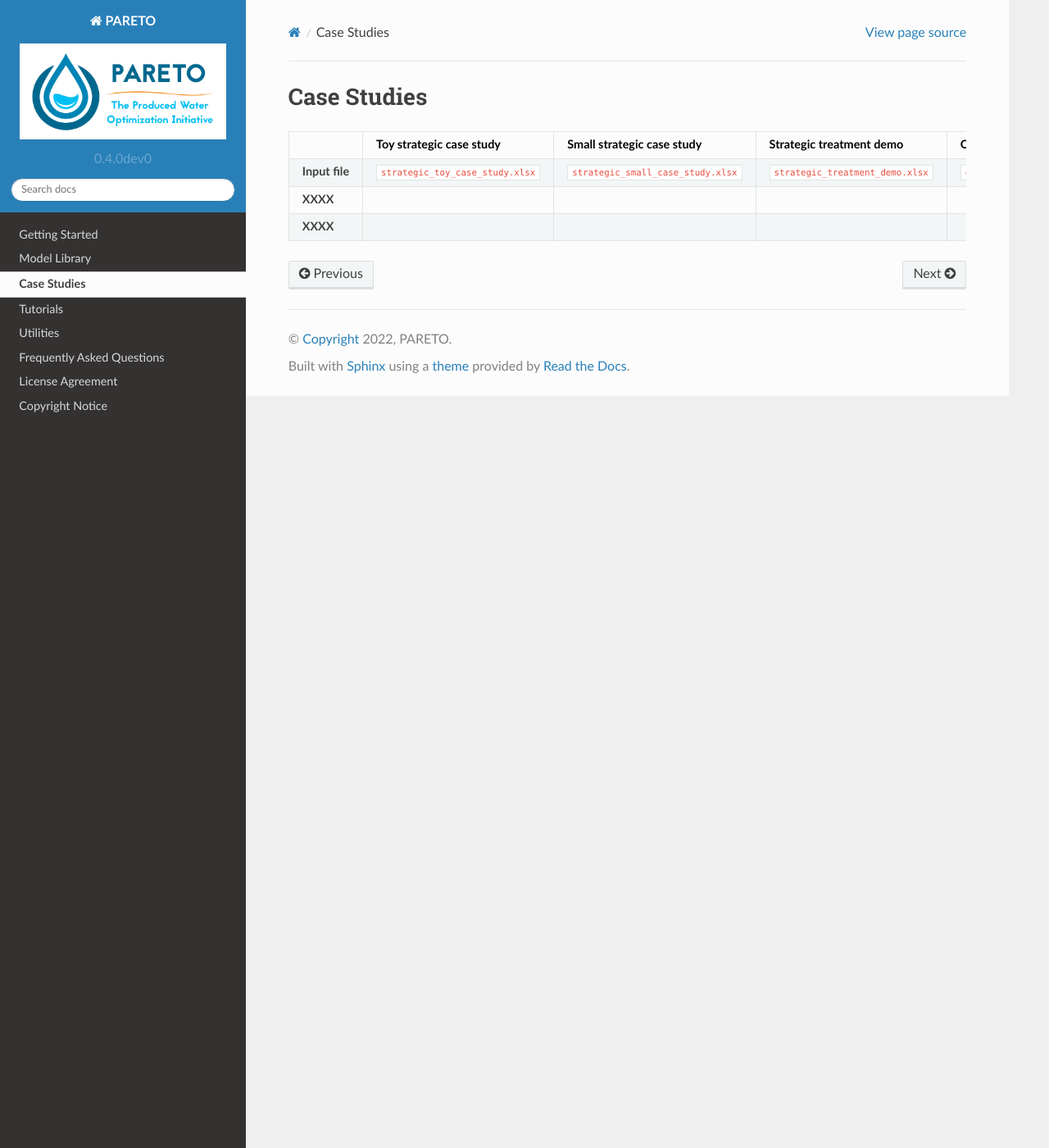
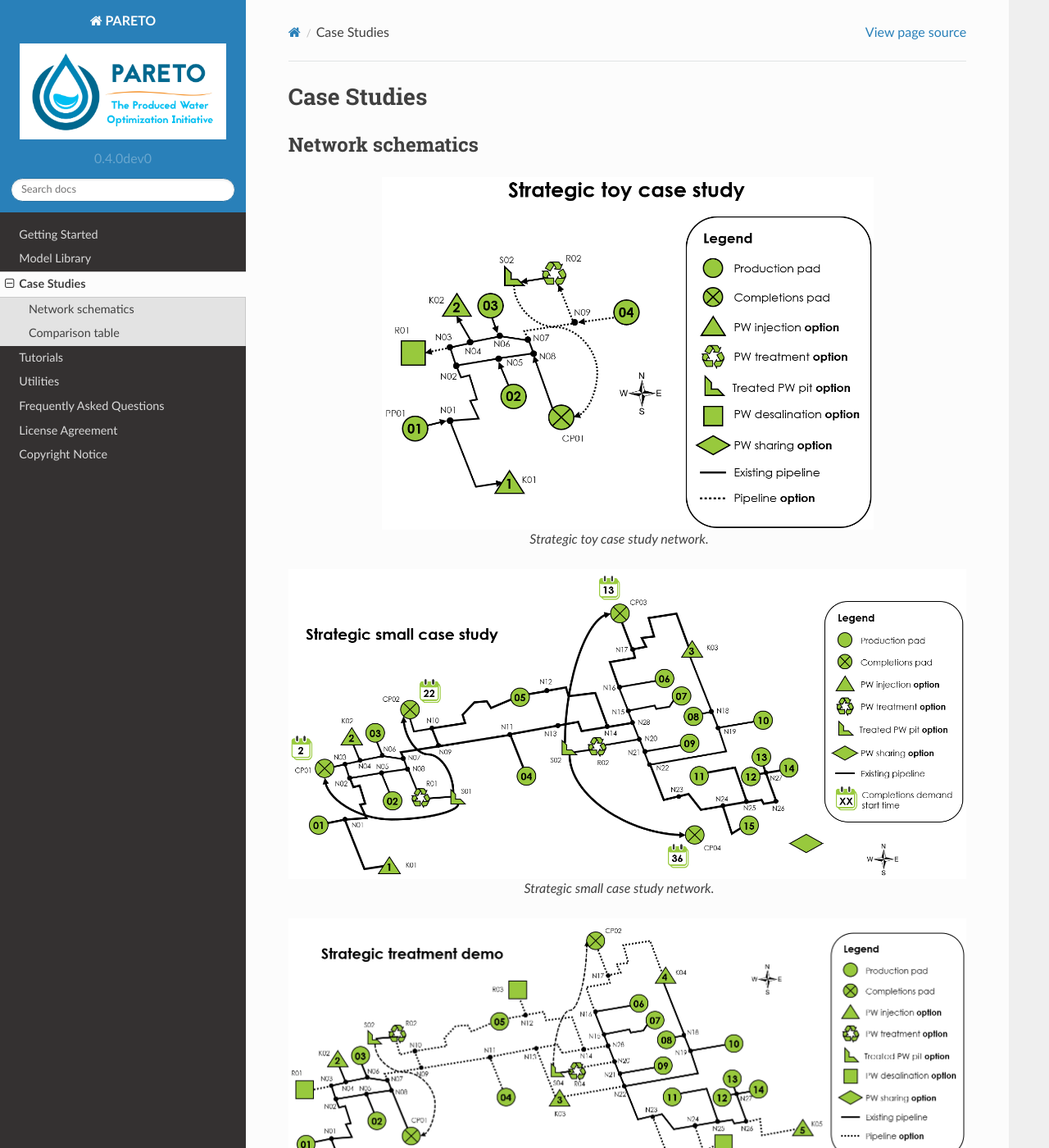
Before and after one commit to project-pareto/project-pareto, a Sphinx documentation site: the page built from docs/case_studies/index.rst, in a window 1280 px wide and 1400 px high. Shown: the whole window at 82% size. Built offline with Sphinx 7.4.7 and the Read the Docs theme 2.0.0, drawn with Linux system fonts in a browser that asks for light colours; some of the changed text lies outside the part shown.

Commit message:
Add network schematic images to case study documentation

```diff
--- a/docs/case_studies/index.rst
+++ b/docs/case_studies/index.rst
@@ -1,5 +1,32 @@
 Case Studies
 ============
+
+Network schematics
+------------------
+
+.. figure:: ../img/strategic_toy_network.png
+    :width: 600
+    :align: center
+    :alt: Strategic toy case study network schematic
+
+    Strategic toy case study network.
+
+.. figure:: ../img/strategic_small_network.png
+    :width: 1000
+    :align: center
+    :alt: Strategic small case study network schematic
+
+    Strategic small case study network.
+
+.. figure:: ../img/strategic_treatment_demo_network.png
+    :width: 1000
+    :align: center
+    :alt: Strategic treatment demo network schematic
+
+    Strategic treatment demo network.
+
+Comparison table
+----------------
 
 .. list-table::
    :widths: 15 30 30 30 30
@@ -15,6 +42,11 @@ Case Studies
      - ``strategic_small_case_study.xlsx``
      - ``strategic_treatment_demo.xlsx``
      - ``operational_generic_case_study.xlsx``
+   * - **Model type**
+     - Strategic
+     - Strategic
+     - Strategic
+     - Strategic
    * - **XXXX**
      -
      -
```
Also changed, not shown: other parts of docs/case_studies/index.rst (+5 -0 lines), docs/img/strategic_small_network.png (added), docs/img/strategic_toy_network.png (added), docs/img/strategic_treatment_demo_network.png (added).
